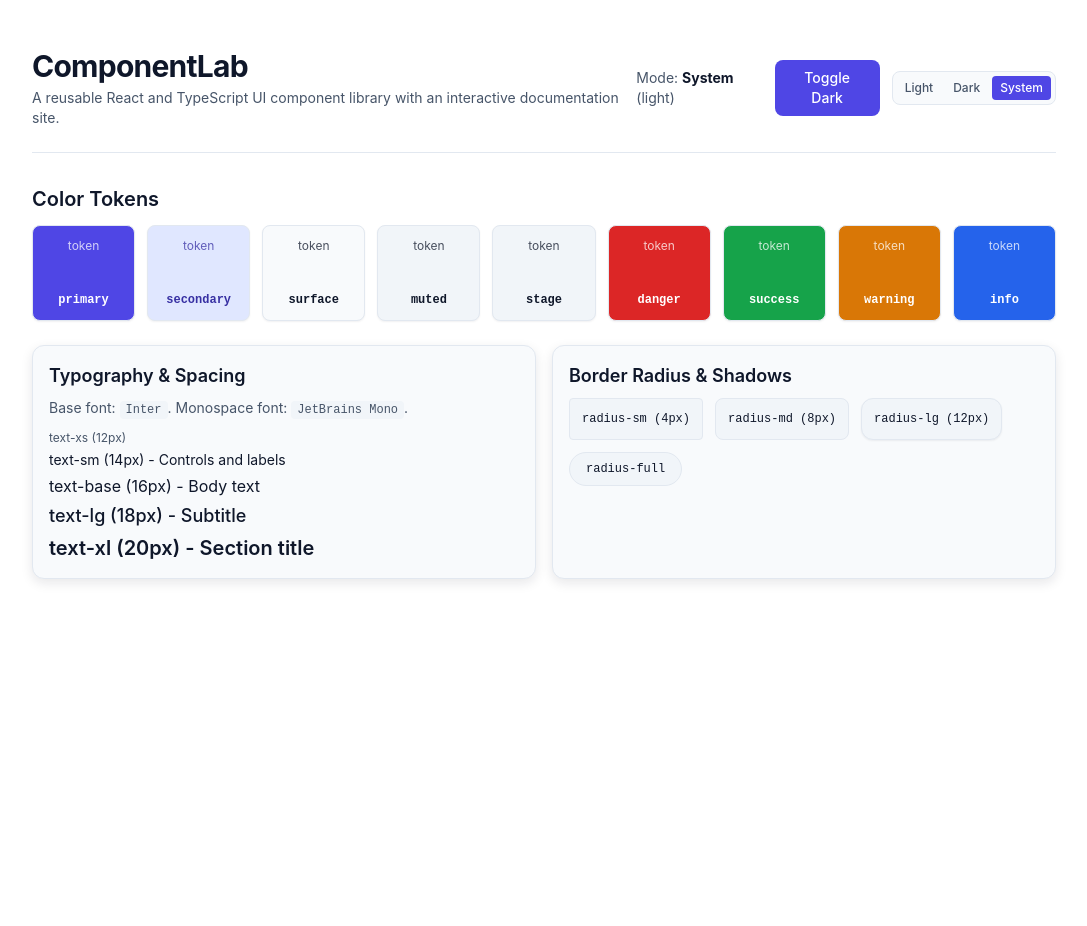
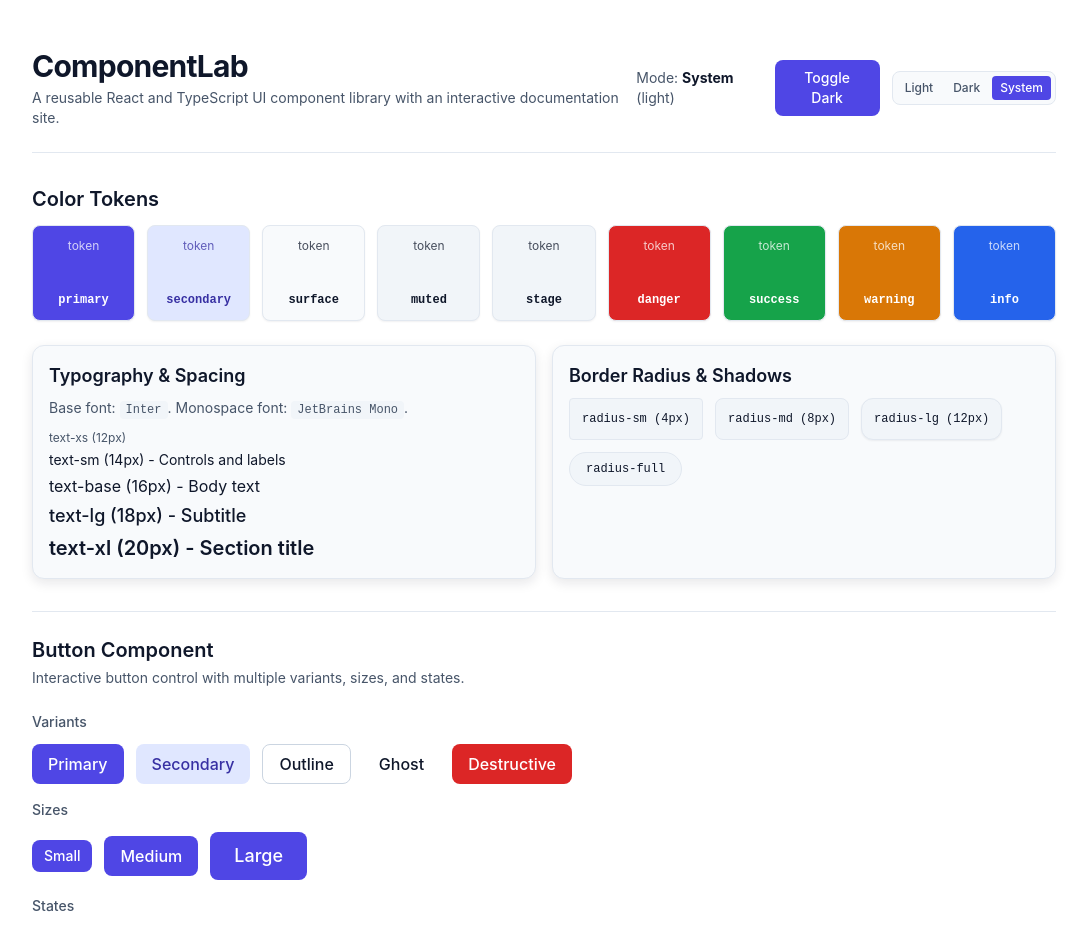
Before and after one commit to Dhi7661/ComponentLab, a React (Vite) app: page / in a window 1280 px wide. Shown: the top 926 px of the page, without its empty margins (96-1183 px from the left). Before the commit the page ends 800 px from the top, so only its background shows below. Built offline with nearby package versions, Linux system fonts and the light colour scheme.

Commit message:
feat(registry): add Button entry

```diff
--- a/src/App.tsx
+++ b/src/App.tsx
@@ -1,5 +1,6 @@
 import { ThemeProvider, useTheme } from './styles/theme-provider'
 import { siteContent } from './registry/content'
+import { Button } from './components/buttons/button'
 
 function ThemeToggle() {
   const { theme, resolvedTheme, setTheme, toggleTheme } = useTheme()
@@ -92,6 +93,66 @@ function TokenGallery() {
   )
 }
 
+function ButtonShowcase() {
+  return (
+    <section className="space-y-6 pt-6 border-t border-border">
+      <div>
+        <h2 className="text-xl font-semibold">{siteContent.button.title}</h2>
+        <p className="text-sm text-text-muted mt-1">{siteContent.button.description}</p>
+      </div>
+
+      <div className="space-y-4">
+        <div>
+          <h3 className="text-sm font-medium text-text-muted mb-3">Variants</h3>
+          <div className="flex flex-wrap gap-3 items-center">
+            <Button variant="primary">{siteContent.button.primary}</Button>
+            <Button variant="secondary">{siteContent.button.secondary}</Button>
+            <Button variant="outline">{siteContent.button.outline}</Button>
+            <Button variant="ghost">{siteContent.button.ghost}</Button>
+            <Button variant="destructive">{siteContent.button.destructive}</Button>
+          </div>
+        </div>
+
+        <div>
+          <h3 className="text-sm font-medium text-text-muted mb-3">Sizes</h3>
+          <div className="flex flex-wrap gap-3 items-center">
+            <Button size="sm">{siteContent.button.small}</Button>
+            <Button size="md">{siteContent.button.medium}</Button>
+            <Button size="lg">{siteContent.button.large}</Button>
+          </div>
+        </div>
+
+        <div>
+          <h3 className="text-sm font-medium text-text-muted mb-3">States</h3>
+          <div className="flex flex-wrap gap-3 items-center">
+            <Button disabled>{siteContent.button.disabled}</Button>
+            <Button loading>{siteContent.button.loading}</Button>
+            <Button
+              leftIcon={
+                <svg className="w-4 h-4" viewBox="0 0 20 20" fill="currentColor">
+                  <path fillRule="evenodd" d="M10 18a8 8 0 100-16 8 8 0 000 16zm.75-11.25a.75.75 0 00-1.5 0v2.5h-2.5a.75.75 0 000 1.5h2.5v2.5a.75.75 0 001.5 0v-2.5h2.5a.75.75 0 000-1.5h-2.5v-2.5z" clipRule="evenodd" />
+                </svg>
+              }
+            >
+              {siteContent.button.withLeftIcon}
+            </Button>
+            <Button
+              variant="outline"
+              rightIcon={
+                <svg className="w-4 h-4" viewBox="0 0 20 20" fill="currentColor">
+                  <path fillRule="evenodd" d="M3 10a.75.75 0 01.75-.75h10.638L10.23 5.29a.75.75 0 111.04-1.08l5.5 5.25a.75.75 0 010 1.08l-5.5 5.25a.75.75 0 11-1.04-1.08l4.158-3.96H3.75A.75.75 0 013 10z" clipRule="evenodd" />
+                </svg>
+              }
+            >
+              {siteContent.button.withRightIcon}
+            </Button>
+          </div>
+        </div>
+      </div>
+    </section>
+  )
+}
+
 function MainContent() {
   return (
     <div className="min-h-screen bg-bg text-text p-6 md:p-12 transition-colors">
@@ -105,6 +166,7 @@ function MainContent() {
         </header>
 
         <TokenGallery />
+        <ButtonShowcase />
       </div>
     </div>
   )
--- /dev/null
+++ b/src/registry/button.ts
@@ -0,0 +1,97 @@
+import type { ComponentRegistryEntry } from './schema'
+import { siteContent } from './content'
+
+export const buttonEntry: ComponentRegistryEntry = {
+  id: 'button',
+  name: siteContent.categories.buttons.name,
+  category: 'buttons',
+  description: siteContent.button.description,
+  importPath: '@/components/buttons/button',
+  exampleCode: `import { Button } from '@/components/buttons/button'
+
+export function Example() {
+  return (
+    <Button variant="primary" size="md">
+      ${siteContent.button.label}
+    </Button>
+  )
+}`,
+  props: [
+    {
+      name: 'variant',
+      type: "'primary' | 'secondary' | 'outline' | 'ghost' | 'destructive'",
+      defaultValue: "'primary'",
+      description: 'Visual appearance variant of the button',
+      control: {
+        type: 'select',
+        options: ['primary', 'secondary', 'outline', 'ghost', 'destructive'],
+      },
+    },
+    {
+      name: 'size',
+      type: "'sm' | 'md' | 'lg'",
+      defaultValue: "'md'",
+      description: 'Size of the button controlling height, padding, and font size',
+      control: {
+        type: 'select',
+        options: ['sm', 'md', 'lg'],
+      },
+    },
+    {
+      name: 'disabled',
+      type: 'boolean',
+      defaultValue: 'false',
+      description: 'Whether the button is disabled and prevents user interaction',
+      control: {
+        type: 'boolean',
+      },
+    },
+    {
+      name: 'loading',
+      type: 'boolean',
+      defaultValue: 'false',
+      description:
+        'Displays an animated spinner, sets aria-busy="true", announces loading to screen readers, and disables interaction',
+      control: {
+        type: 'boolean',
+      },
+    },
+    {
+      name: 'leftIcon',
+      type: 'React.ReactNode',
+      description: 'Optional icon rendered before the button label',
+    },
+    {
+      name: 'rightIcon',
+      type: 'React.ReactNode',
+      description: 'Optional icon rendered after the button label',
+    },
+    {
+      name: 'children',
+      type: 'React.ReactNode',
+      required: true,
+      description: 'The content or label to be rendered inside the button',
+    },
+  ],
+  accessibility: {
+    keyboardBehavior: [
+      'Enter: activates the button',
+      'Space: activates the button',
+      'Tab: moves focus to the button',
+    ],
+    ariaAttributes: [
+      'aria-busy="true" during loading state',
+      'aria-hidden="true" on decorative icons and spinner',
+      'Screen-reader only announcement (.sr-only) while loading',
+    ],
+    contrastNotes:
+      'All button variants meet WCAG AA contrast ratio of at least 4.5:1 against their backgrounds in both light and dark themes.',
+  },
+  defaultProps: {
+    variant: 'primary',
+    size: 'md',
+    disabled: false,
+    loading: false,
+    children: siteContent.button.label,
+  },
+}
--- a/src/registry/content.ts
+++ b/src/registry/content.ts
@@ -36,4 +36,21 @@ export const siteContent = {
       description: 'Alert banners, toasts, and floating tooltips',
     },
   },
+  button: {
+    title: 'Button Component',
+    description: 'Interactive button control with multiple variants, sizes, and states.',
+    label: 'Click me',
+    primary: 'Primary',
+    secondary: 'Secondary',
+    outline: 'Outline',
+    ghost: 'Ghost',
+    destructive: 'Destructive',
+    small: 'Small',
+    medium: 'Medium',
+    large: 'Large',
+    loading: 'Loading button',
+    disabled: 'Disabled button',
+    withLeftIcon: 'With Left Icon',
+    withRightIcon: 'With Right Icon',
+  },
 } as const
--- a/src/registry/index.ts
+++ b/src/registry/index.ts
@@ -1,9 +1,13 @@
 import type { ComponentRegistry, ComponentRegistryEntry, ComponentCategory } from './schema'
+import { buttonEntry } from './button'
 
 export * from './schema'
 export * from './content'
+export * from './button'
 
-export const registry: ComponentRegistry = {}
+export const registry: ComponentRegistry = {
+  [buttonEntry.id]: buttonEntry,
+}
 
 export function registerComponent(entry: ComponentRegistryEntry): void {
   registry[entry.id] = entry
```
Also changed, not shown: 2 other files (tests, documents, lock files or other folders).
